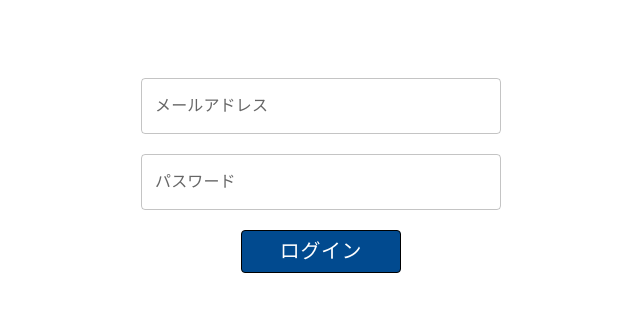
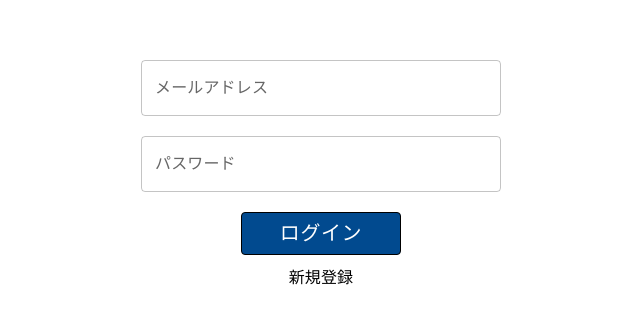
Before and after one commit to sansan-event-fusion/spark-2023-teamS, a Next.js app in the folder client/: page /signin in a window 1280 px wide. Shown: the part 145-468 px from the top of the page, without its empty margins (319-959 px from the left). Built offline with nearby package versions, Linux system fonts and the light colour scheme.

Commit message:
[update] 新規登録の表示追加

```diff
--- a/client/src/pages/signin/index.tsx
+++ b/client/src/pages/signin/index.tsx
@@ -1,5 +1,6 @@
-import { DefaultLayout } from "@/components/DefaultLayout";
-import { Box, Button, Container, TextField } from "@mui/material";
+import Link from "next/link";
+
+import { Box, Button, TextField, Typography } from "@mui/material";
 
 export default function signin() {
   return (
@@ -50,6 +51,13 @@ export default function signin() {
           >
             ログイン
           </Button>
+          <Typography
+            variant="h6"
+            noWrap
+            sx={{ fontSize: "16px", marginTop: "10px" }}
+          >
+            <Link href={""}>新規登録</Link>
+          </Typography>
         </Box>
       </Box>
     </main>
```
